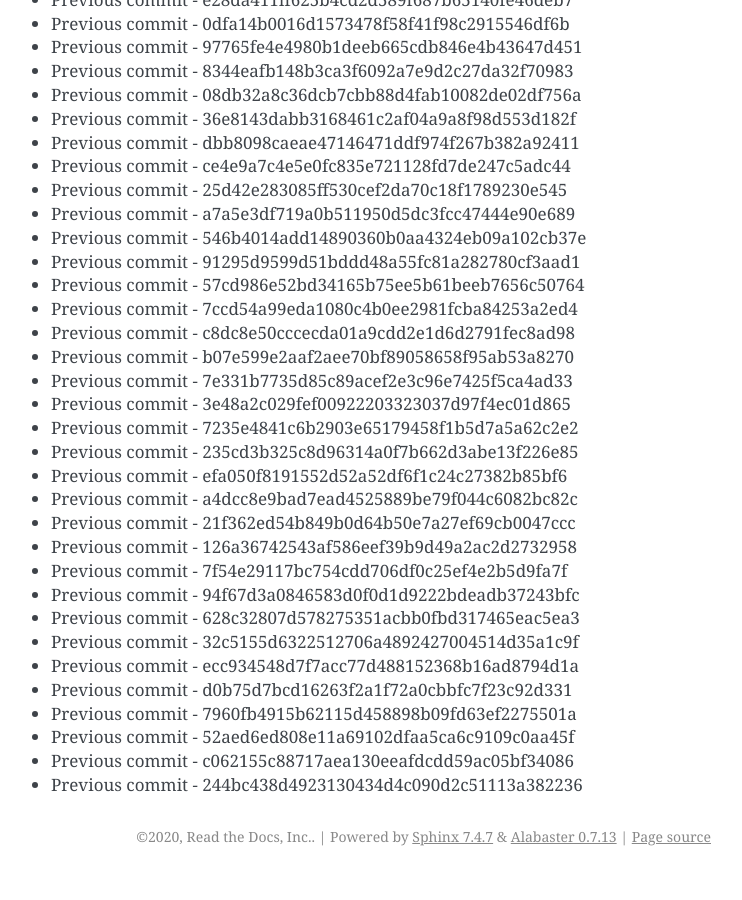
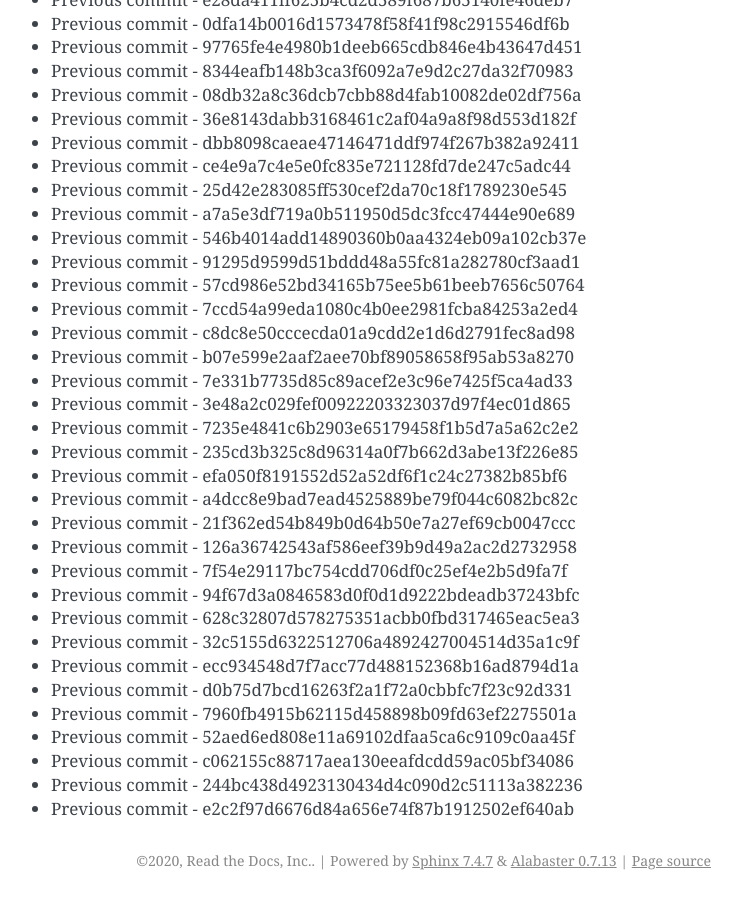
Before and after one commit to readthedocs/rtd-git-stresstest, a Sphinx documentation site: the page built from docs/updates.rst, in a window 1280 px wide and 900 px high, scrolled down 76663 px. Shown: the whole window, without its empty margins (399-1141 px from the left). Built offline with Sphinx 7.4.7, drawn with Linux system fonts in a browser that asks for light colours; before the commit the page ends 77539 px from its top, so only the background shows below that.

Commit message:
Generating commit from previous: e2c2f97d6676d84a656e74f87b1912502ef640ab

```diff
--- a/docs/updates.rst
+++ b/docs/updates.rst
@@ -3253,3 +3253,4 @@ It can be tested for any performance characteristics.
 * Previous commit - 52aed6ed808e11a69102dfaa5ca6c9109c0aa45f
 * Previous commit - c062155c88717aea130eeafdcdd59ac05bf34086
 * Previous commit - 244bc438d4923130434d4c090d2c51113a382236
+* Previous commit - e2c2f97d6676d84a656e74f87b1912502ef640ab
```
